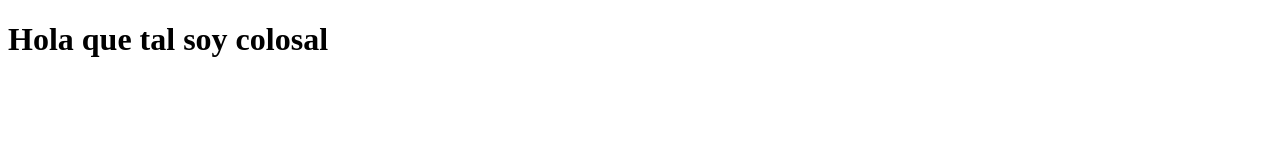
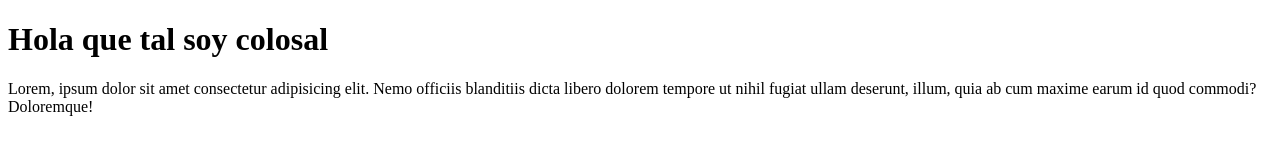
Before and after one commit to corsev/ejemplo, a plain HTML site: page index.html in a window 1280 px wide. Drawn offline with Linux system fonts and the light colour scheme.

Commit message:
Agregamos un parrafo

```diff
--- a/index.html
+++ b/index.html
@@ -8,6 +8,7 @@
 </head>
 <body>
     <h1>Hola que tal soy colosal</h1>
+    <p>Lorem, ipsum dolor sit amet consectetur adipisicing elit. Nemo officiis blanditiis dicta libero dolorem tempore ut nihil fugiat ullam deserunt, illum, quia ab cum maxime earum id quod commodi? Doloremque!</p>
 
 </body>
 </html>
```
